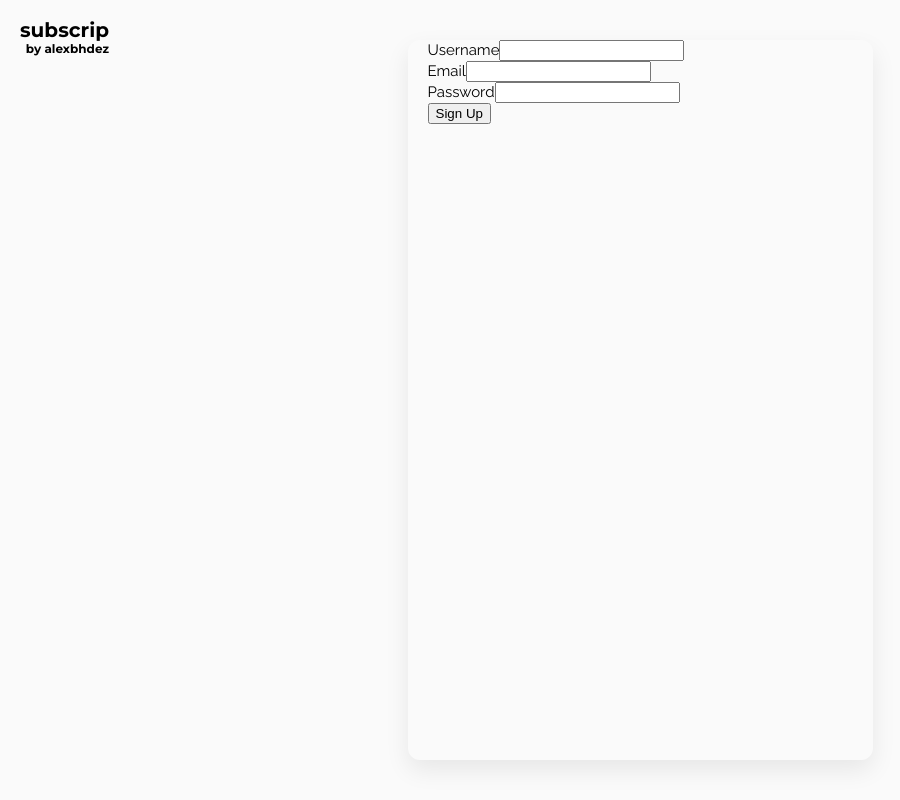
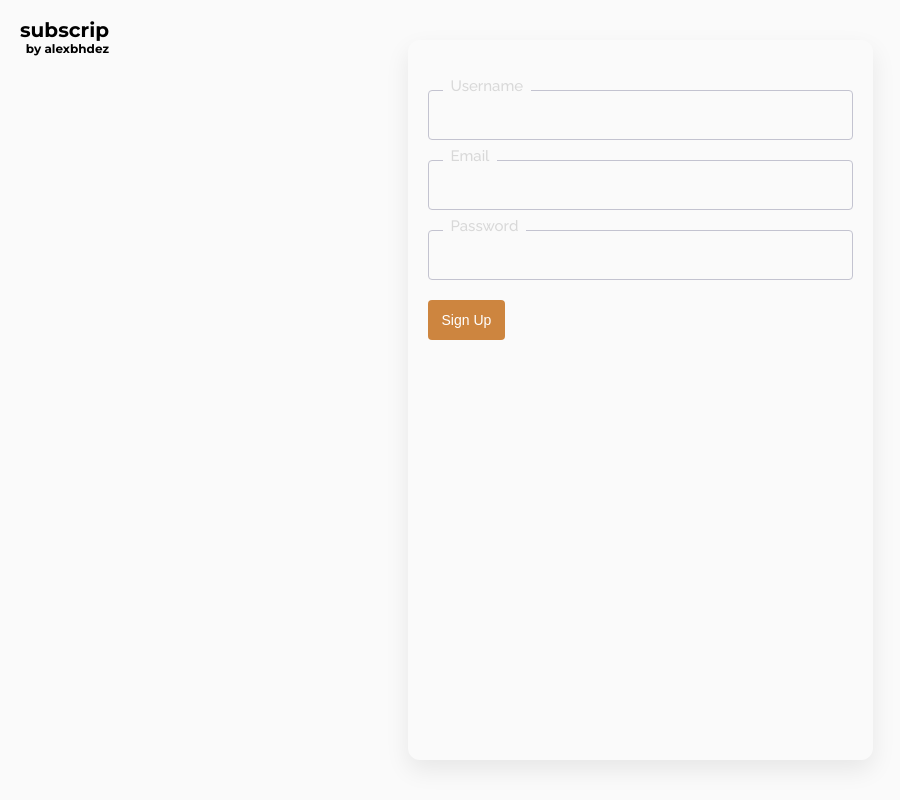
Before and after one commit to AlexBHdez/subscrip-front, a React (Create React App) app: page /signup in a window 1280 px wide. Shown: the whole page, without its empty margins (0-900 px from the left). Built offline with nearby package versions, Linux system fonts and the light colour scheme; no server answers.

Commit message:
Update signup form

```diff
--- a/src/pages/Signup/Signup.jsx
+++ b/src/pages/Signup/Signup.jsx
@@ -1,6 +1,7 @@
 import React from 'react'
 import useForm from '../../utils/customHooks'
 import { inject, observer } from 'mobx-react'
+import { Button, Form, FormField } from '../../ui'
 
 const Signup = inject('store')(observer(props => {
   const { signupUser } = props.store
@@ -10,21 +11,12 @@ const Signup = inject('store')(observer(props => {
   const { inputs, handleInputChange, handleSubmit } = useForm(onSubmit)
 
   return (
-    <form onSubmit={ handleSubmit }>
-      <div>
-        <label>Username</label>
-        <input type='text' name='name' required onChange={ handleInputChange } value={ inputs.name || '' } />
-      </div>
-      <div>
-        <label>Email</label>
-        <input type='email' name='email' required onChange={ handleInputChange } value={ inputs.email || '' } />
-      </div>
-      <div>
-        <label>Password</label>
-        <input type='password' name='password' required onChange={ handleInputChange } value={ inputs.password || '' } />
-      </div>
-      <button type='submit'>Sign Up</button>
-    </form>
+    <Form onSubmit={ handleSubmit }>
+      <FormField label='Username' type='text' name='name' required onChange={ handleInputChange } value={ inputs.name || '' } />
+      <FormField label='Email' type='email' name='email' required onChange={ handleInputChange } value={ inputs.email || '' } />
+      <FormField label='Password' type='password' name='password' required onChange={ handleInputChange } value={ inputs.password || '' } />
+      <Button type='submit'>Sign Up</Button>
+    </Form>
   )
 }))
 
```
